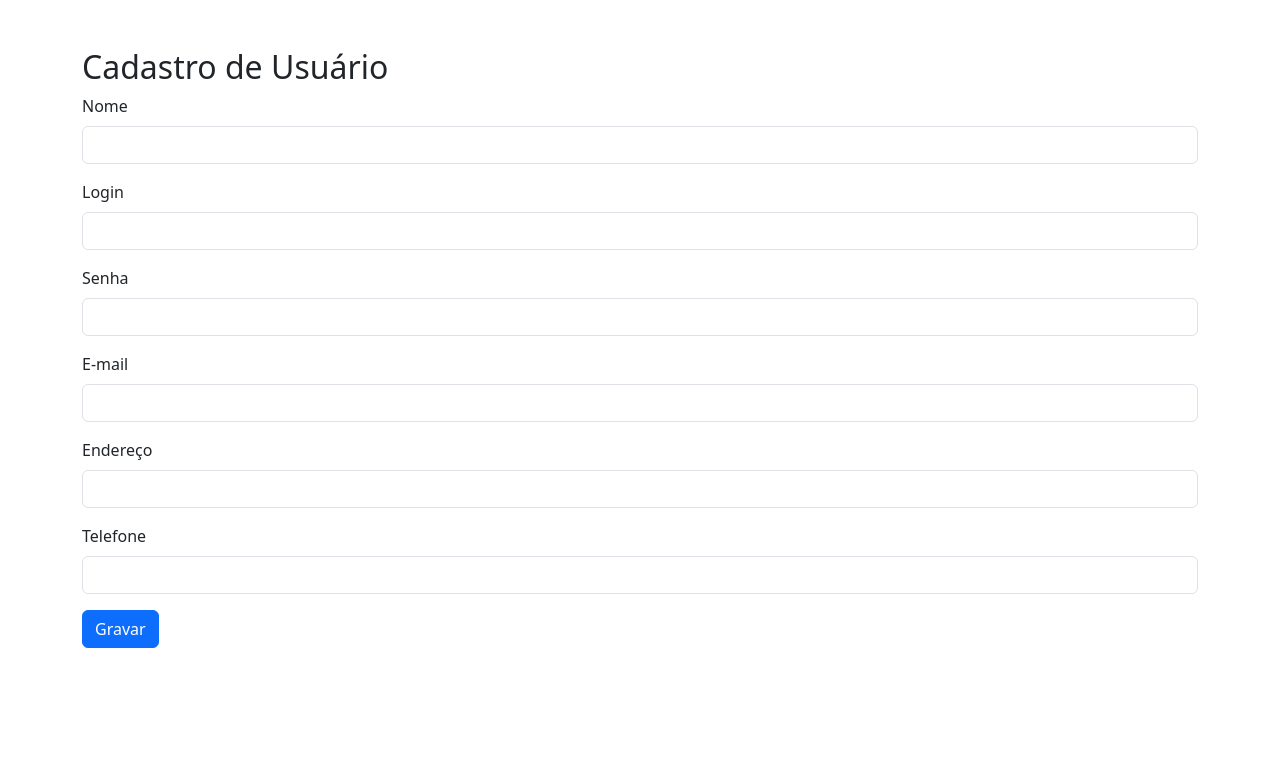
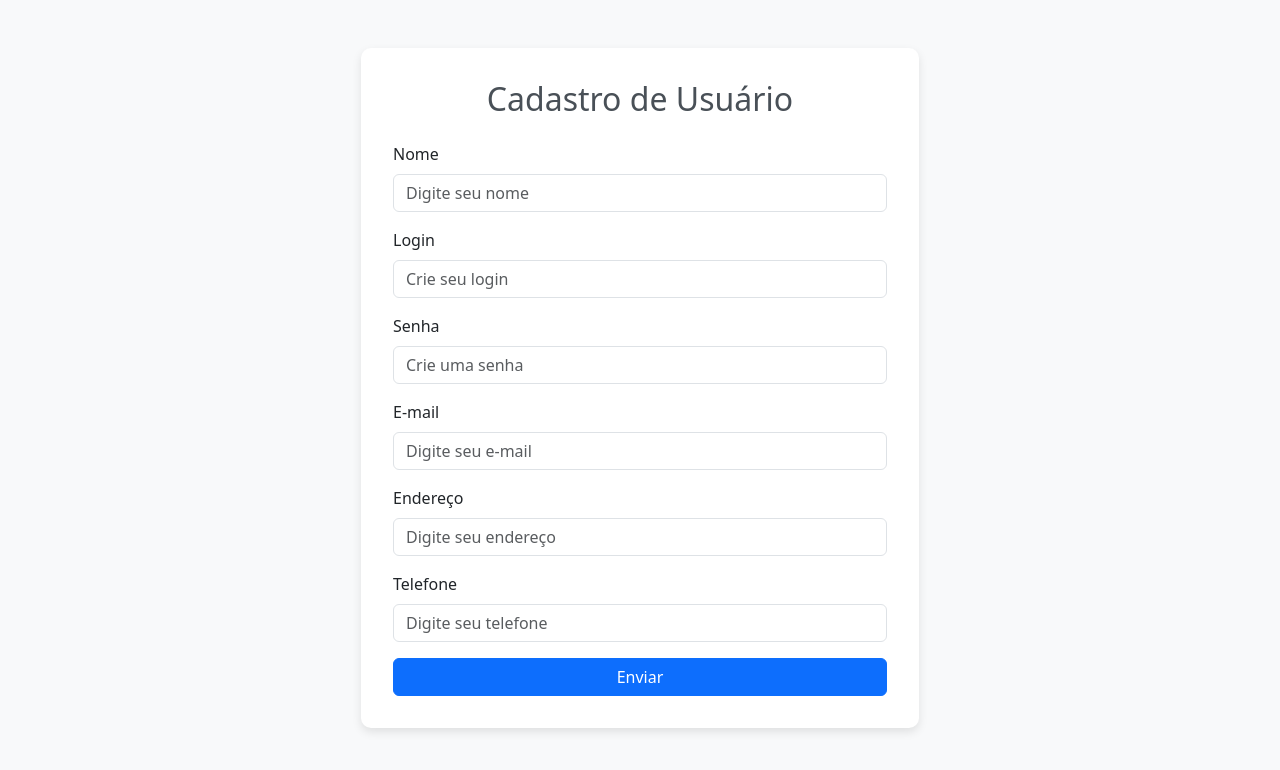
Before and after one commit to ProjAngeloAraujo/IWII---18-11-24, a plain HTML site: page SWII - 181124/index.html in a window 1280 px wide. Drawn offline with nearby package versions, Linux system fonts and the light colour scheme.

Commit message:
Add files via upload

```diff
--- a/SWII - 181124/index.html
+++ b/SWII - 181124/index.html
@@ -6,40 +6,57 @@
     <title>Cadastro de Usuário</title>
     <link href="https://cdn.jsdelivr.net/npm/bootstrap@5.3.0-alpha1/dist/css/bootstrap.min.css" rel="stylesheet" />
     <script src="login.js"></script>
+    <style>
+        body {
+            background-color: #f8f9fa;
+        }
+        .form-container {
+            background: white;
+            padding: 2rem;
+            border-radius: 10px;
+            box-shadow: 0 4px 10px rgba(0, 0, 0, 0.1);
+        }
+        .form-container h2 {
+            color: #495057;
+        }
+    </style>
 </head>
 <body>
 
-<div class="container mt-5">
-    <h2>Cadastro de Usuário</h2>
+<div class="container mt-5 d-flex justify-content-center">
+    <div class="form-container w-50">
+        <h2 class="text-center mb-4">Cadastro de Usuário</h2>
         <form>
             <div class="mb-3">
                 <label for="nome" class="form-label">Nome</label>
-            <input type="text" class="form-control" id="nome" required>
+                <input type="text" class="form-control" id="nome" placeholder="Digite seu nome" required>
             </div>
             <div class="mb-3">
                 <label for="login" class="form-label">Login</label>
-            <input type="text" class="form-control" id="login" required>
+                <input type="text" class="form-control" id="login" placeholder="Crie seu login" required>
             </div>
             <div class="mb-3">
                 <label for="senha" class="form-label">Senha</label>
-            <input type="password" class="form-control" id="senha" required>
+                <input type="password" class="form-control" id="senha" placeholder="Crie uma senha" required>
             </div>
             <div class="mb-3">
                 <label for="email" class="form-label">E-mail</label>
-            <input type="email" class="form-control" id="email" required>
+                <input type="email" class="form-control" id="email" placeholder="Digite seu e-mail" required>
             </div>
             <div class="mb-3">
                 <label for="endereco" class="form-label">Endereço</label>
-            <input type="text" class="form-control" id="endereco" required>
+                <input type="text" class="form-control" id="endereco" placeholder="Digite seu endereço" required>
             </div>
             <div class="mb-3">
                 <label for="telefone" class="form-label">Telefone</label>
-            <input type="tel" class="form-control" id="telefone" required>
+                <input type="tel" class="form-control" id="telefone" placeholder="Digite seu telefone" required>
             </div>
-        <button type="button" class="btn btn-primary" onclick="salvarDados()">Gravar</button>
+            <div class="text-center">
+                <button type="button" class="btn btn-primary w-100" onclick="salvarDados()">Enviar</button>
+            </div>
         </form>
     </div>
-
+</div>
 
 <script src="https://cdn.jsdelivr.net/npm/bootstrap@5.3.0-alpha1/dist/js/bootstrap.bundle.min.js"></script>
 
```
Lines whose indentation alone changed are shown as unchanged.
